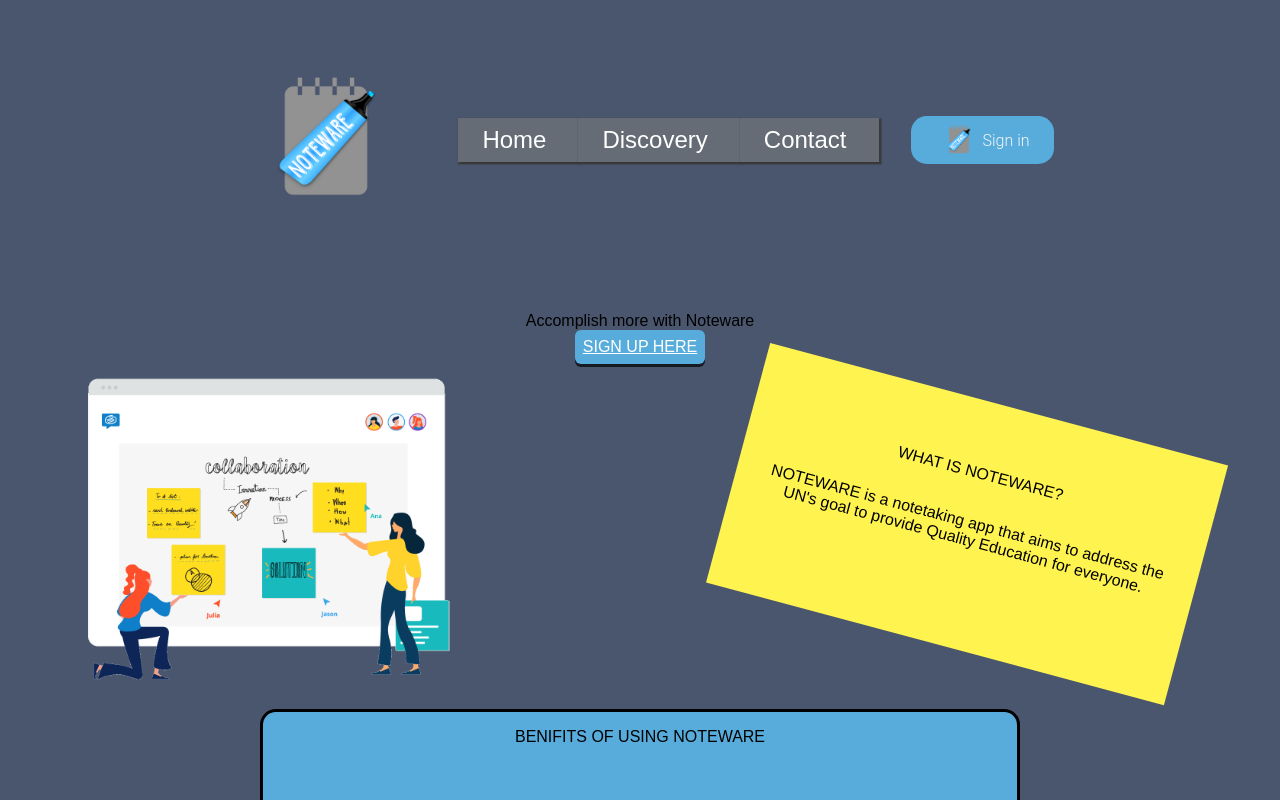
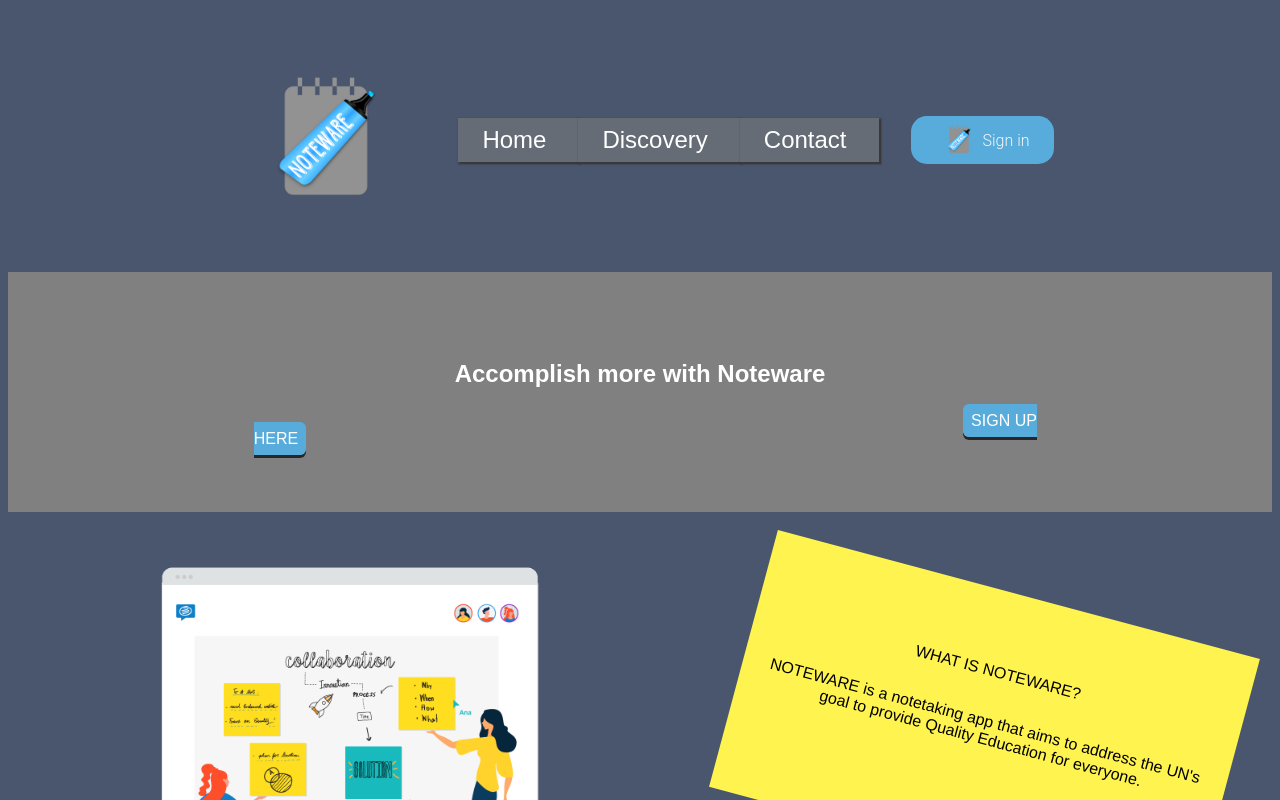
Before and after one commit to sadmoonys/CS2001p_retake_Marta_Ignatowicz, a React (Create React App) app in the folder front/: page / in a window 1280 px wide. Shown: the top 800 px of the page. Built offline with nearby package versions, Linux system fonts and the light colour scheme.

Commit message:
redesigning to match XD file

```diff
--- a/front/src/App.js
+++ b/front/src/App.js
@@ -26,7 +26,7 @@ function App() {
 
 
 
-                <Route exact path="/Search" component={Search}/>
+                <protectedRoute exact path="/Search" component={Search}/>
                 <Route path="*" component= {PageError}/>
 
 
--- a/front/src/Components/LandingPage/LandingIndex.jsx
+++ b/front/src/Components/LandingPage/LandingIndex.jsx
@@ -12,12 +12,16 @@ class LandingIndex extends Component {
         return (
             <section>
                 <Header />
+                <div className="singUp">
+                    <div>
+                        <label className='acc' for="acc">Accomplish more with Noteware</label>
+                        <Link to="/Signup" style={{ textDecoration: 'none' }}className="UP">SIGN UP HERE </Link  >
+
+                    </div>
+                </div>
                 <main>
-                <label className='acc' for="Name">Accomplish more with Noteware</label>
-                <Link to="/Signup" className="UP">SIGN UP HERE </Link  >
                     <div className="firstBox">
                         <div className="box">
-
                             <img className="collaboration" src={notes} alt="" />
 
                         </div>
@@ -29,7 +33,7 @@ class LandingIndex extends Component {
                                     NOTEWARE is a notetaking app that aims to address the UN's goal to provide Quality Education for everyone.
                                 <br></br>
                                     <br></br>
-                            </p>
+                                </p>
                                 <br></br>
                             </div>
                         </div>
--- a/front/src/Components/LandingPage/LandingStyle.css
+++ b/front/src/Components/LandingPage/LandingStyle.css
@@ -1,3 +1,38 @@
+.singUp {
+    display: flex;
+    flex-direction: column;
+    text-align: center;
+    justify-content: center;
+    background-color: gray;
+    height: 15rem;
+}
+
+.UP {
+    margin-top: 2rem;
+    margin-left: 45rem;
+    margin-right: 45rem;
+    padding: 8px;
+    color: white;
+    -webkit-appearance: none;
+    border: none;
+    box-shadow: rgba(0, 0, 0, 0.300) 0px 3px 0px;
+    background-color:#58ACDB;
+}
+.acc{
+    color: white;
+      text-align: center;
+      font-size: 1.5rem;
+      margin: 1.5rem;
+      font-weight: bold;
+
+
+}
+.firstBox {
+    display: flex;
+    max-width: 500;
+}
+
+
 main {
     display: flex;
     flex-wrap: wrap;
@@ -6,15 +41,7 @@ main {
     text-align: center;
 }
 
-.firstBox {
-    display: flex;
-    max-width: 1200px;
-}
 
-.box {
-    display: flex;
-    align-items: center;
-}
 
 .aboutBox {
     margin: 3%;
@@ -37,10 +64,11 @@ main {
 
 .benfits {
     margin: 3%;
-    border-style: solid;
+    border-style: solid black;
     border-radius: 0.99em;
-    box-shadow: rgba(0, 0, 0, 0.500) 0px 1x 0px;
+    box-shadow: rgba(0, 0, 0, 0.500) 0px 3x 0px;
     background-color: #58ACDB;
+    color:white
 }
 
 .screens {
@@ -69,15 +97,4 @@ main {
     .screens {
         width: 50%;
     }
-.UP{
-   border-radius: 10px;
-    padding: 8px;
-    color: white;
-    --webkit-appearance: none;
-    border: none;
-    box-shadow: rgba(0, 0, 0, 0.300) 0px 3px 0px;
-    background-color:#58ACDB;
-
 }
-
-}
```
